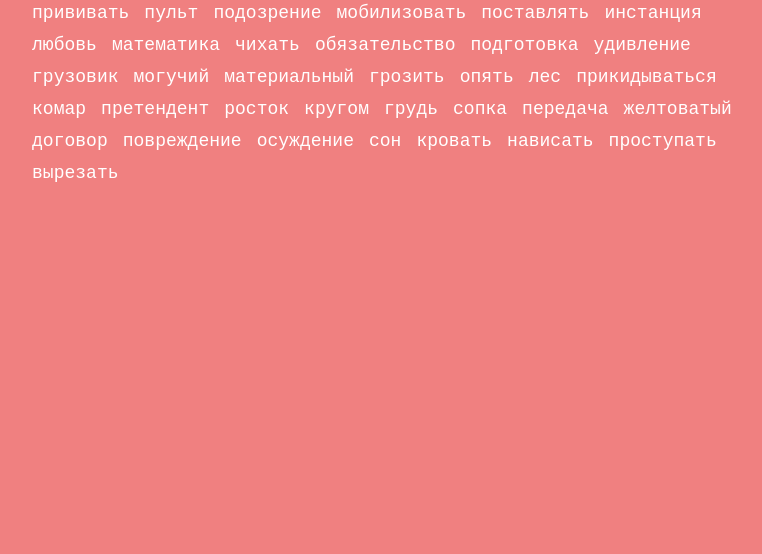
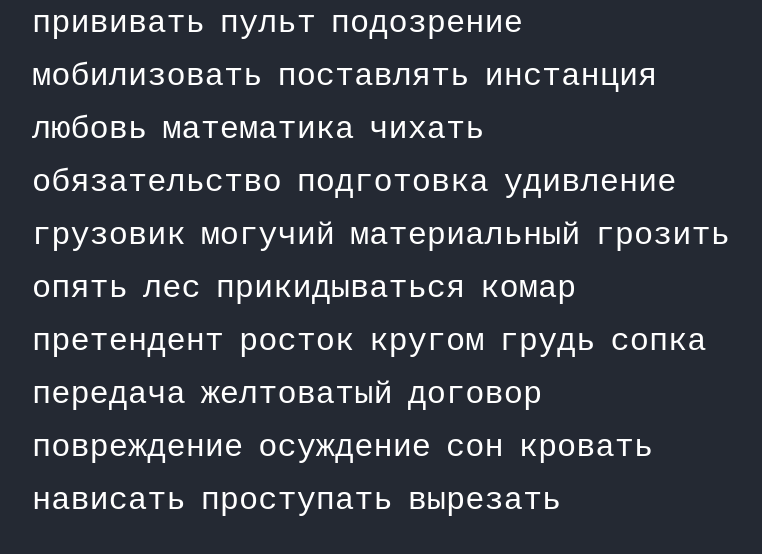
Before and after one commit to belk1ng/typing-train, a React (Create React App) app: page / in a window 1280 px wide. Shown: the top 554 px of the page, without its empty margins (258-1020 px from the left). Built offline with nearby package versions, Linux system fonts and the light colour scheme.

Commit message:
Fix rerender all words

```diff
--- a/src/App.css
+++ b/src/App.css
@@ -68,5 +68,5 @@ select {
 }
 
 body {
-    background-color: lightcoral;
+    background-color: #242933;
 }
--- a/src/App.tsx
+++ b/src/App.tsx
@@ -1,8 +1,74 @@
-import React from "react";
+import { WordTypeWithLetterStatuses } from "./contexts/TypingContext";
+import { TypingContext } from "./contexts/TypingContext";
+import React, { useEffect, useContext } from "react";
+import { WordsList } from "./components/WordsList";
 import "./App.css";
-import { WordsList } from "./components/WordsList";
 
 function App() {
+    const {
+        activeWord,
+        setActiveWord,
+        activeLetter,
+        setActiveLetter,
+        words,
+        setWords,
+    } = useContext(TypingContext);
+
+    useEffect(() => {
+        const keyUpHandler = (event: KeyboardEvent) => {
+            const typingWord = words[activeWord];
+            console.log(activeWord, activeLetter);
+            console.log(words[activeWord]);
+
+            if (event.keyCode >= 48 && event.keyCode <= 90) {
+                // Numbers and letters
+                const activeWordLength = typingWord.displayName.length;
+
+                if (activeLetter < activeWordLength) {
+                    const letterStatusCompute =
+                        event.key === typingWord.displayName[activeLetter];
+
+                    const activeWordLetterStatuses = typingWord.letterStatuses;
+
+                    const alreadyHasStatus = [
+                        ...activeWordLetterStatuses.slice(0, activeLetter),
+                    ];
+
+                    const activeWordLetterStatusesUPD = [
+                        ...alreadyHasStatus,
+                        letterStatusCompute ? "correct" : "incorrect",
+                        ...new Array(
+                            typingWord.displayName.length -
+                                alreadyHasStatus.length
+                        ).fill("unset"),
+                    ];
+
+                    setWords((prev: WordTypeWithLetterStatuses[]) =>
+                        prev.map((word, index) =>
+                            index === activeWord
+                                ? {
+                                      ...word,
+                                      letterStatuses:
+                                          activeWordLetterStatusesUPD,
+                                  }
+                                : word
+                        )
+                    );
+
+                    setActiveLetter((prev: number) => prev + 1);
+                }
+            } else if (event.keyCode === 32) {
+                // Space
+                setActiveLetter(0);
+                setActiveWord((prev: number) => prev + 1);
+            }
+        };
+
+        document.addEventListener("keyup", keyUpHandler);
+
+        return () => document.removeEventListener("keyup", keyUpHandler);
+    }, [words, activeWord, activeLetter]);
+
     return (
         <div className="App">
             <WordsList wordsCount={35} />
--- a/src/components/Word.tsx
+++ b/src/components/Word.tsx
@@ -1,13 +1,10 @@
-import { WordTypeWithLetterStatuses } from "./WordsList";
+import { WordTypeWithLetterStatuses } from "../contexts/TypingContext";
 import { WordStyled } from "./styles/Word.styled";
 import { LetterStatus } from "../constants";
 import { Letter } from "./Letter";
-import React from "react";
+import React, { memo } from "react";
 
-export const Word = ({
-    displayName,
-    letterStatuses,
-}: WordTypeWithLetterStatuses) => {
+const Word = ({ displayName, letterStatuses }: WordTypeWithLetterStatuses) => {
     const wordByLetters = () => {
         return displayName
             .split("")
@@ -22,3 +19,5 @@ export const Word = ({
 
     return <WordStyled>{wordByLetters()}</WordStyled>;
 };
+
+export default memo(Word);
--- a/src/components/WordsList.tsx
+++ b/src/components/WordsList.tsx
@@ -1,20 +1,19 @@
+import React, { useState, useEffect, useMemo, useContext } from "react";
 import { WordsListStyled } from "./styles/WordList.styled";
-import React, { useState, useEffect, useMemo } from "react";
 import russian10k from "../languages/russian10k.json";
 import { LetterStatus } from "../constants";
-import { Word } from "./Word";
+import {
+    TypingContext,
+    WordTypeWithLetterStatuses,
+} from "../contexts/TypingContext";
+import Word from "./Word";
 
 interface WordsListProps {
     wordsCount: number;
 }
 
-export interface WordTypeWithLetterStatuses {
-    displayName: string;
-    letterStatuses: LetterStatus[];
-}
-
 export const WordsList = ({ wordsCount }: WordsListProps) => {
-    const [words, setWords] = useState<WordTypeWithLetterStatuses[]>([]);
+    const { words, setWords } = useContext(TypingContext);
 
     useEffect(() => {
         console.log("Words to type: ", wordsCount);
--- a/src/components/styles/Word.styled.ts
+++ b/src/components/styles/Word.styled.ts
@@ -1,7 +1,7 @@
 import styled from "styled-components";
 
 export const WordStyled = styled.p`
-    font-size: 18px;
+    font-size: 32px;
     font-weight: 500;
     font-family: monospace;
 
--- /dev/null
+++ b/src/contexts/TypingContext.tsx
@@ -0,0 +1,49 @@
+import React, { useState, createContext, useMemo } from "react";
+import { TransformerFactory } from "typescript";
+import { LetterStatus } from "../constants";
+
+interface TypingContextProviderProps {
+    children: JSX.Element;
+}
+
+interface TypingContextProviderValue {
+    activeWord: number;
+    setActiveWord: Function;
+    activeLetter: number;
+    setActiveLetter: Function;
+    words: WordTypeWithLetterStatuses[];
+    setWords: Function;
+}
+
+export interface WordTypeWithLetterStatuses {
+    displayName: string;
+    letterStatuses: LetterStatus[];
+}
+
+export const TypingContext = createContext({} as TypingContextProviderValue);
+
+export const TypingContextProvider = ({
+    children,
+}: TypingContextProviderProps) => {
+    const [activeWord, setActiveWord] = useState<number>(0);
+    const [activeLetter, setActiveLetter] = useState<number>(0);
+    const [words, setWords] = useState<WordTypeWithLetterStatuses[]>([]);
+
+    const value = useMemo(
+        () => ({
+            activeWord,
+            setActiveWord,
+            activeLetter,
+            setActiveLetter,
+            words,
+            setWords,
+        }),
+        [activeWord, activeLetter, words]
+    );
+
+    return (
+        <TypingContext.Provider value={value}>
+            {children}
+        </TypingContext.Provider>
+    );
+};
--- a/src/index.tsx
+++ b/src/index.tsx
@@ -1,5 +1,6 @@
+import { TypingContextProvider } from "./contexts/TypingContext";
+import ReactDOM from "react-dom/client";
 import React from "react";
-import ReactDOM from "react-dom/client";
 import "./index.css";
 import App from "./App";
 
@@ -8,6 +9,8 @@ const root = ReactDOM.createRoot(
 );
 root.render(
     <React.StrictMode>
-        <App />
+        <TypingContextProvider>
+            <App />
+        </TypingContextProvider>
     </React.StrictMode>
 );
```
